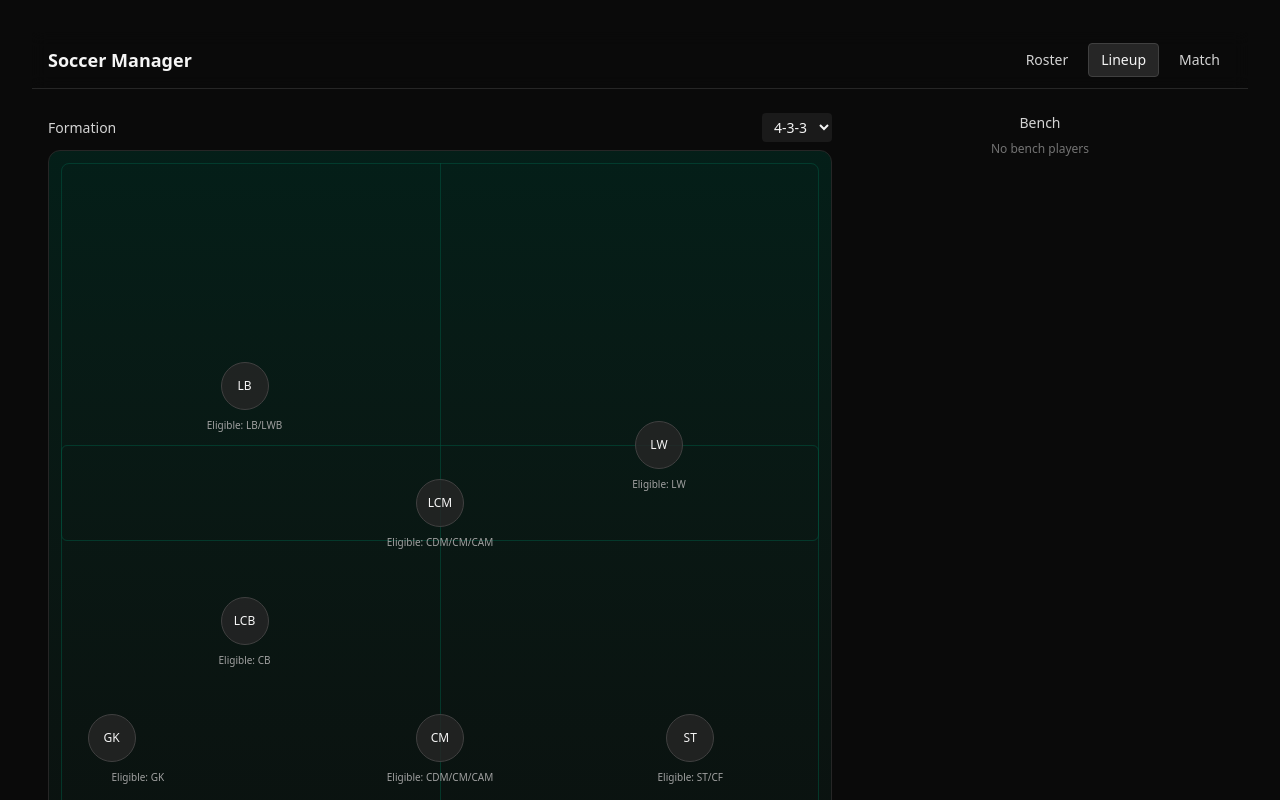
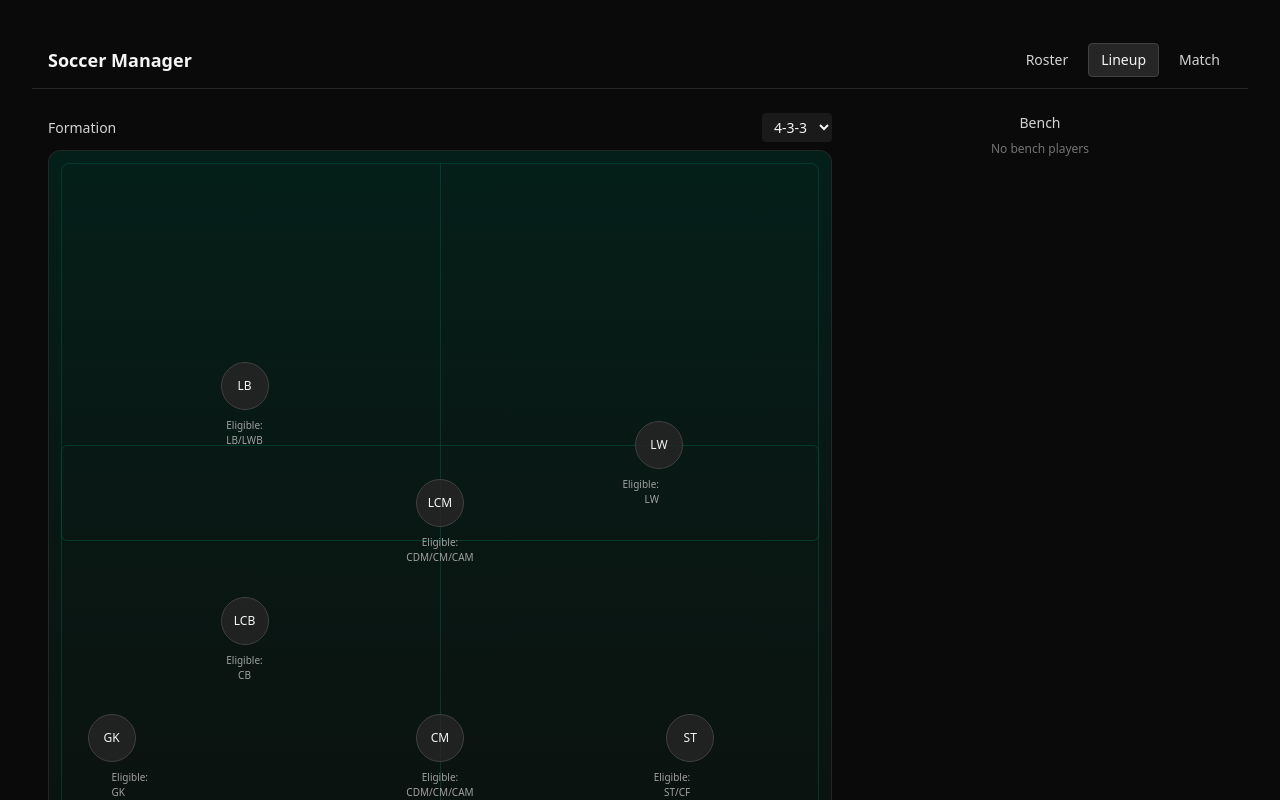
Before and after one commit to charlesjnichols/onPitch, a React (Vite) app in the folder soccer-manager/: page / in a window 1280 px wide. Both pictures are taken after a click on the button "Lineup". Shown: the top 800 px of the page. Built offline with nearby package versions, Linux system fonts and the light colour scheme.

Commit message:
Adjust tag label positioning and styling for better readability
Co-authored-by: ccdtrd <ccdtrd@gmail.com>

```diff
--- a/soccer-manager/src/components/PointerTacticsBoard.tsx
+++ b/soccer-manager/src/components/PointerTacticsBoard.tsx
@@ -276,9 +276,9 @@ export default function PointerTacticsBoard() {
                   </div>
                 </div>
                 {!player && eligibleTags.length > 0 && (() => {
-                  const labelClass = slot.x < 0.15 ? 'left-0 translate-x-0 text-left' : (slot.x > 0.85 ? 'right-0 translate-x-0 text-right' : 'left-1/2 -translate-x-1/2 text-center')
+                  const labelClass = slot.x < 0.25 ? 'left-0 translate-x-0 text-left' : (slot.x > 0.75 ? 'right-0 translate-x-0 text-right' : 'left-1/2 -translate-x-1/2 text-center')
                   return (
-                    <div className={`absolute ${labelClass} mt-1 text-[10px] text-neutral-400 whitespace-nowrap`} style={{ top: 'calc(50% + 28px)' }}>
+                    <div className={`absolute ${labelClass} mt-1 text-[10px] text-neutral-400 max-w-[140px] break-words`} style={{ top: 'calc(50% + 28px)' }}>
                       Eligible: {eligibleTags.join('/')}
                     </div>
                   )
```
